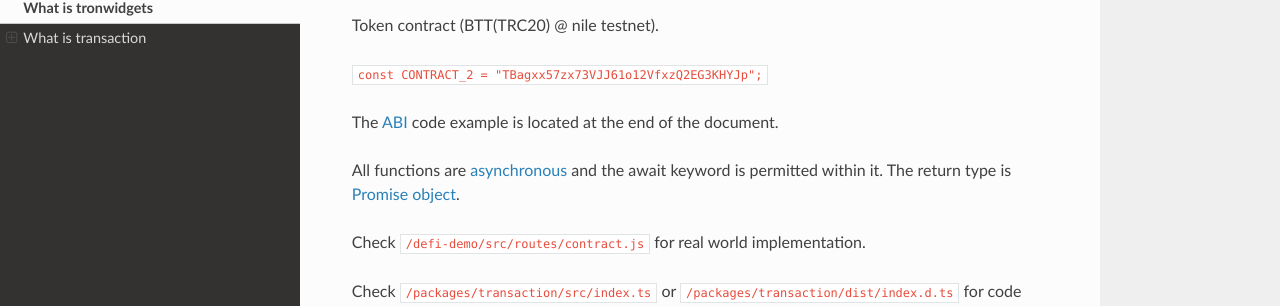
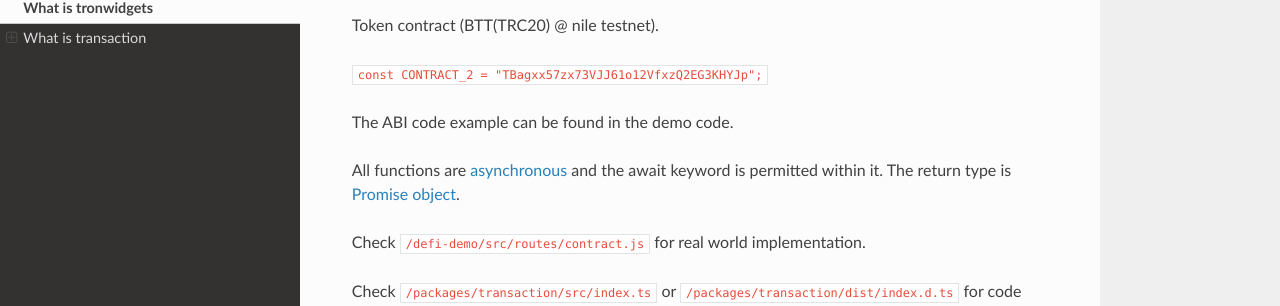
Before and after one commit to tronsuper/tron-widgets, a Sphinx documentation site: the page built from docs/transaction.rst, in a window 1280 px wide and 900 px high, scrolled down 992 px. Shown: the part 145-451 px from the top of the window. Built offline with Sphinx 7.4.7 and the Read the Docs theme 2.0.0, drawn with Linux system fonts in a browser that asks for light colours.

Commit message:
feat: update docs

```diff
--- a/docs/transaction.rst
+++ b/docs/transaction.rst
@@ -54,7 +54,7 @@ Token contract (BTT(TRC20) @ nile testnet).
 
 ``const CONTRACT_2 = "TBagxx57zx73VJJ61o12VfxzQ2EG3KHYJp";``
 
-The `ABI <#abi>`__ code example is located at the end of the document.
+The ABI code example can be found in the demo code.
 
 All functions are
 `asynchronous <https://developer.mozilla.org/en-US/docs/Web/JavaScript/Reference/Statements/async_function>`__
```
Also changed, not shown: README.md (+1 -1 lines), packages/transaction/README.md, 2 other files.
